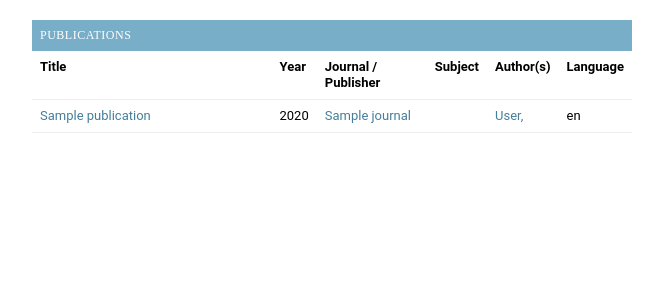
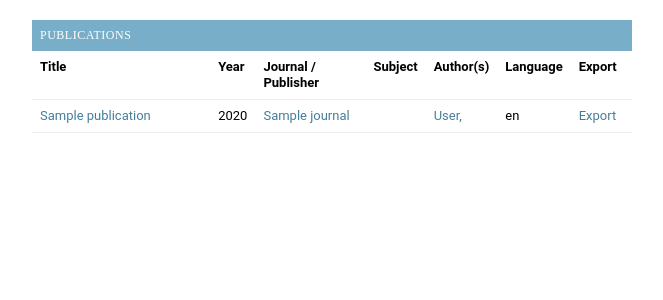
Before and after one commit to gcallah/biblio_engine, a Django app: template berkeley/templates/publications.html in a window 1280 px wide. Shown: the part 68-368 px from the top of the page, without its empty margins (16-679 px from the left). Run offline with Django 3.2, Linux system fonts and the light colour scheme; the template is opened without the code that fills it: values that come from a table or form of the project are taken from there, others are empty; tables that the repository leaves empty hold one stand-in row (values such as "Sample post").

Commit message:
Adding 'export' capability.

```diff
--- a/berkeley/forms.py
+++ b/berkeley/forms.py
@@ -1,7 +1,7 @@
 from django import forms
 from django.db.models.functions import Lower
 
-from .models import PERSON_NAME_LEN, SUBJECT_CHOICES, Keyword, Journal
+from .models import PERSON_NAME_LEN, SUBJECT_CHOICES, TYPE_CHOICES, Keyword, Journal
 
 
 class SearchForm(forms.Form):
@@ -11,6 +11,7 @@ class SearchForm(forms.Form):
             max_length=PERSON_NAME_LEN)
     year_after = forms.IntegerField(label='Published after (year):')
     year_before = forms.IntegerField(label='Published before (year):')
+    pub_type = forms.ChoiceField(label='Type', choices=TYPE_CHOICES)
     subject = forms.ChoiceField(label='Subject', choices=SUBJECT_CHOICES)
     journal = forms.ModelChoiceField(label='Journal',
             queryset=Journal.objects.all().order_by('name'))
--- a/berkeley/models.py
+++ b/berkeley/models.py
@@ -43,6 +43,7 @@ class SingleNameModel(models.Model):
 
     class Meta:
         abstract = True
+        ordering = ['name']
 
 
 class SubjectModel(models.Model):
@@ -112,6 +113,10 @@ class Publisher(SingleNameModel, UrlModel, DescrModel):
     address = models.ForeignKey(Address, null=True, blank=True)
 
 
+class Collection(SingleNameModel, UrlModel, DescrModel):
+    publisher = models.ForeignKey(Publisher, blank=True, null=True)
+
+
 class Journal(SingleNameModel, UrlModel, DescrModel, SubjectModel):
     publisher = models.ForeignKey(Publisher, blank=True, null=True)
 
--- a/berkeley/templates/publications.html
+++ b/berkeley/templates/publications.html
@@ -12,6 +12,7 @@
             <th>Subject</th>
             <th>Author(s)</th>
             <th>Language</th>
+            <th>Export</th>
         </tr>
         {% for pub in pub_list %}
             <tr>
@@ -42,6 +43,11 @@
                 {% endfor %}
                 </td>
                 <td> {{ pub.language }} </td>
+                <td>
+                    <a href="/berkeley/export/{{ pub.id }}/">
+                    Export
+                    </a>
+                </td>
             </tr>
         {% endfor %}
     </table>
--- a/berkeley/urls.py
+++ b/berkeley/urls.py
@@ -10,6 +10,7 @@ urlpatterns = [
     url(r'^about/*$', views.about, name='about'),
     url(r'^feedback/*$', views.feedback, name='feedback'),
     url(r'^publications/*$', views.publications, name='publications'),
+    url(r'^export/(?P<pub_id>[0-9]+)/$', views.export, name='export'),
     url(r'^pub_detail/(?P<pub_id>[0-9]+)/$',
         views.pub_detail, name='pub_detail'),
     url(r'^person_detail/(?P<person_id>[0-9]+)/$',
--- a/berkeley/views.py
+++ b/berkeley/views.py
@@ -28,6 +28,11 @@ def feedback(request):
 def detail_view(request, dbkey, cls, html, kwarg_key):
     obj = get_object_or_404(cls, pk=dbkey)
     return render(request, html, {kwarg_key: obj })
+
+
+def export(request, pub_id):
+    return detail_view(request, pub_id, Publication,
+            'export.html', 'pub')
 
 
 def pub_detail(request, pub_id):
@@ -62,6 +67,7 @@ def publications(request):
     add_filter(request, kwargs, 'fname', 'authors__fname')
     add_filter(request, kwargs, 'year_after', 'year__gt')
     add_filter(request, kwargs, 'year_before', 'year__lt')
+    add_filter(request, kwargs, 'pub_type', 'pub_type')
     add_filter(request, kwargs, 'subject', 'subject')
     add_filter(request, kwargs, 'journal', 'journal__id')
     add_filter(request, kwargs, 'keyword1', 'keywords__id')
```
